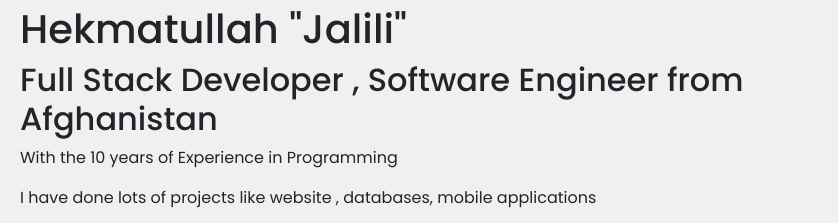
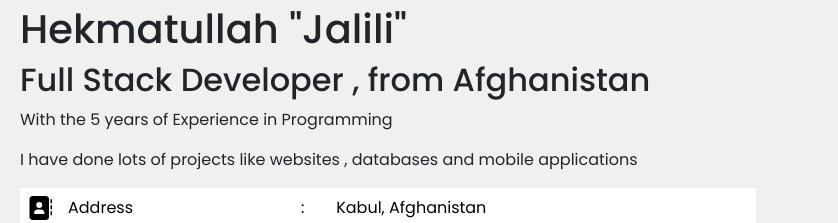
Before and after one commit to Hekmatjal/portfolio, a plain HTML site: page index.html in a window 1280 px wide. Shown: the part 493-716 px from the top of the page, 442-1280 px from the left. Drawn offline with Linux system fonts and the light colour scheme.

Commit message:
Update index.html

```diff
--- a/index.html
+++ b/index.html
@@ -119,10 +119,10 @@
             <div class="">
               <h1 class="">Hekmatullah "Jalili"</h1>
             </div>
-            <h2>Full Stack Developer , Software Engineer from Afghanistan</h2>
-            <p>With the 10 years of Experience in Programming</p>
+            <h2>Full Stack Developer , from Afghanistan</h2>
+            <p>With the 5 years of Experience in Programming</p>
             <p>
-              I have done lots of projects like website , databases, mobile
+              I have done lots of projects like websites , databases and mobile
               applications
             </p>
             <div class="contact-info">
```
